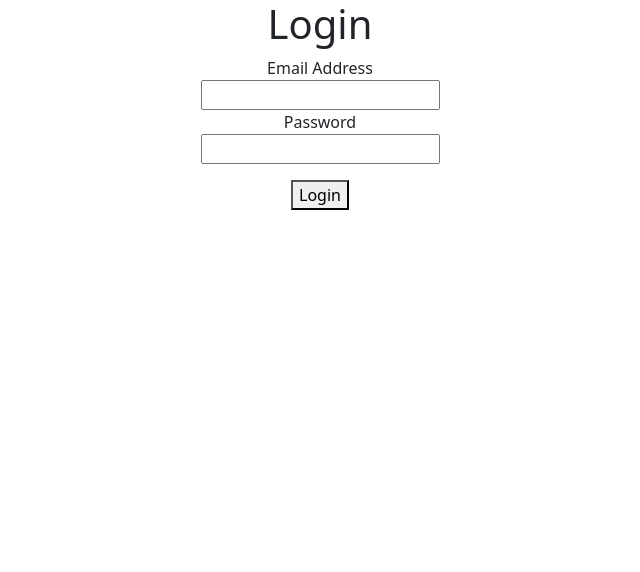
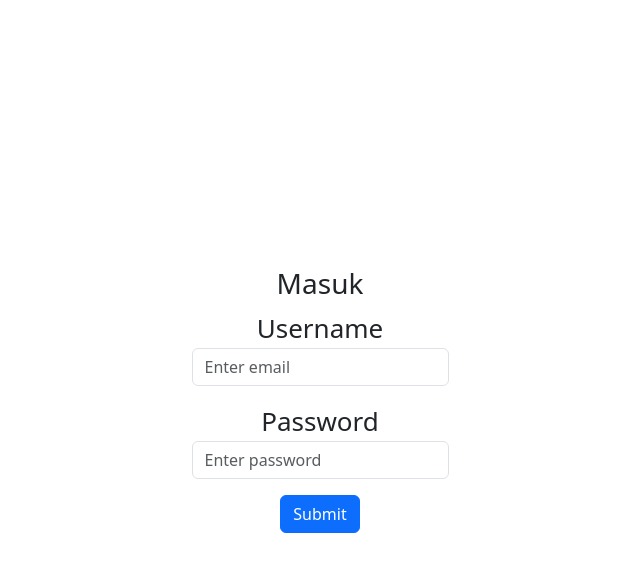
Before and after one commit to fandu139/merkle-task, a React (Create React App) app: page /login in a window 1280 px wide. Shown: the top 572 px of the page, without its empty margins (320-960 px from the left). Built offline with nearby package versions, Linux system fonts and the light colour scheme.

Commit message:
enhancement login page

```diff
--- a/src/App.css
+++ b/src/App.css
@@ -2,37 +2,16 @@
   text-align: center;
 }
 
-.App-logo {
-  height: 40vmin;
-  pointer-events: none;
-}
-
-@media (prefers-reduced-motion: no-preference) {
-  .App-logo {
-    animation: App-logo-spin infinite 20s linear;
-  }
-}
-
-.App-header {
-  background-color: #282c34;
+.form-login {
   min-height: 100vh;
   display: flex;
   flex-direction: column;
   align-items: center;
   justify-content: center;
   font-size: calc(10px + 2vmin);
-  color: white;
 }
 
-.App-link {
-  color: #61dafb;
+.error {
+  color: red;
+  font-size: 18px;
 }
-
-@keyframes App-logo-spin {
-  from {
-    transform: rotate(0deg);
-  }
-  to {
-    transform: rotate(360deg);
-  }
-}
--- a/src/views/Auth/Login.js
+++ b/src/views/Auth/Login.js
@@ -1,15 +1,18 @@
+import '../../App.css';
 import { authContext } from '../../context/router';
 import useForm from '../../hook/useFormLogin';
 import validate from '../../utils/validateForm';
 import { useState } from 'react';
 import { useContext } from 'react';
 import { useNavigate } from "react-router-dom";
+import Spinner from 'react-bootstrap/Spinner';
 
 function App() {
   const navigate = useNavigate();
   const {setIsAuthenticated} = useContext(authContext);
 
-  const [errorLogin, setErrorLogin] = useState('')
+  const [isLoading, setIsLoading] = useState(false);
+  const [errorLogin, setErrorLogin] = useState('');
 
   const { values, errors, handleChange, handleSubmit } = useForm(
     login,
@@ -17,14 +20,17 @@ function App() {
   );
 
   async function login() {
+    setIsLoading(true);
     const result = await fetch('https://fakestoreapi.com/auth/login',{
       headers: {
         "Content-Type": "application/json",
       },
       method:'POST',
       body:JSON.stringify({
-        username: "johnd",
-        password: "m38rmF$"
+        // username: "johnd",
+        // password: "m38rmF$"
+        username: values.email,
+        password: values.password
       })
     });
 
@@ -35,65 +41,61 @@ function App() {
       setIsAuthenticated(true);
       navigate('/');
     }
+
+    setIsLoading(false);
     return setErrorLogin('Silahkan cek kembali username dan passowrd anda');
+  }
+
+  const SpinnerComponent = () => {
+    return (
+      <Spinner animation="border" role="status">
+        <span className="visually-hidden">Loading...</span>
+      </Spinner>
+    )
   }
 
 
   return (
     <div className="App">
-      <div className="section is-fullheight">
-        <div className="container">
-          <div className="column is-6 is-offset-3">
-            <div className="box">
-              <h1>Login</h1>
-              <form onSubmit={handleSubmit} noValidate>
-                <div className="field">
-                  <label className="label">Email Address</label>
-                  <div className="control">
+      <form className="form-login" onSubmit={handleSubmit} noValidate>
+        <h3>Masuk</h3>
+        <div className="mb-3">
+          <label>Username</label>
           <input
-                      autoComplete="off"
-                      className={`input ${errors.email && "is-danger"}`}
             type="email"
             name="email"
+            value={values.email || ""}
+            className="form-control"
+            placeholder="Enter email"
             onChange={handleChange}
-                      value={values.email || ""}
-                      required
           />
           {errors.email && (
-                      <p className="help is-danger">{errors.email}</p>
+            <p className='error'>{errors.email}</p>
           )}
         </div>
-                </div>
-                <div className="field">
-                  <label className="label">Password</label>
-                  <div className="control">
+        <div className="mb-3">
+          <label>Password</label>
           <input
-                      className={`input ${errors.password && "is-danger"}`}
             type="password"
             name="password"
+            value={values.password || ""}
+            className="form-control"
+            placeholder="Enter password"
             onChange={handleChange}
-                      value={values.password || ""}
-                      required
           />
-                  </div>
           {errors.password && (
-                    <p className="help is-danger">{errors.password}</p>
+            <p className='error'>{errors.password}</p>
           )}
         </div>
-                <div>
-                  <p>{errorLogin}</p>
+        {errorLogin && (
+            <p className='error'>{errorLogin}</p>
+          )}
+        <div className="d-grid">
+          {isLoading ? <SpinnerComponent /> : <button type="submit" className="btn btn-primary">
+            Submit
+          </button>}
         </div>
-                <button
-                  type="submit"
-                  className="button is-block is-info is-fullwidth"
-                >
-                  Login
-                </button>
       </form>
-            </div>
-          </div>
-        </div>
-      </div>
     </div>
   );
 }
--- a/src/views/User/List/User.js
+++ b/src/views/User/List/User.js
@@ -5,7 +5,6 @@ import Row from 'react-bootstrap/Row';
 import Col from 'react-bootstrap/Col';
 import Button from 'react-bootstrap/Button';
 import Table from 'react-bootstrap/Table';
-import { useNavigate } from "react-router-dom";
 import ModalDetailUser from './component/Modal/DetailUser';
 import ModalAddUser from './component/Modal/AddUser';
 import ModalEditUser from './component/Modal/EditUser';
```
Lines whose indentation alone changed are shown as unchanged.
